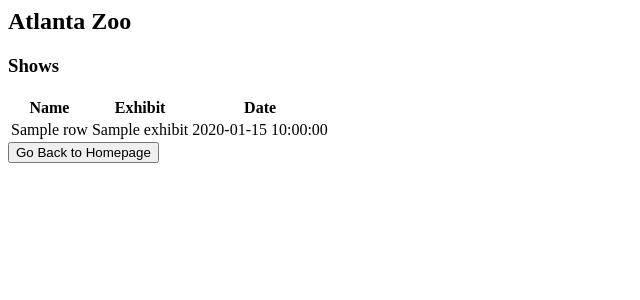
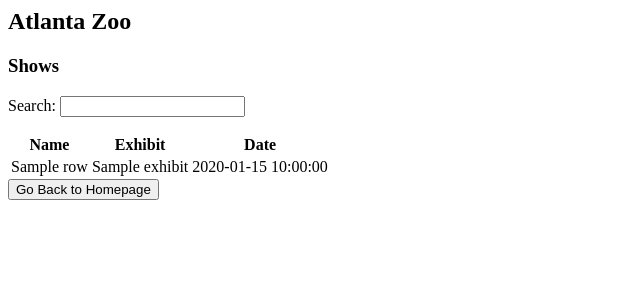
Before and after one commit to wharmond/Team25, a Flask app: template templates/StaffTemplates/StaffViewShows.html in a window 1280 px wide. Shown: the top 300 px of the page, without its empty margins (0-640 px from the left). Run offline with Flask 2, Linux system fonts and the light colour scheme; the template is opened without the code that fills it: most values are stand-ins (such as "Sample title", 1, 10 or a date in 2020); some libraries are stand-ins or nearby versions.

Commit message:
Update StaffViewShows.html

```diff
--- a/templates/StaffTemplates/StaffViewShows.html
+++ b/templates/StaffTemplates/StaffViewShows.html
@@ -89,6 +89,9 @@
 <body>
 <h2 class="ZooHeading"> Atlanta Zoo </h2>
 <h3 class="SiteHeading"> Shows </h3>
+<form>
+    Search: <input id="searchBox">
+    </form>
 <table class="data-table" id=myTable>
     <thead>
     <tr>
```
